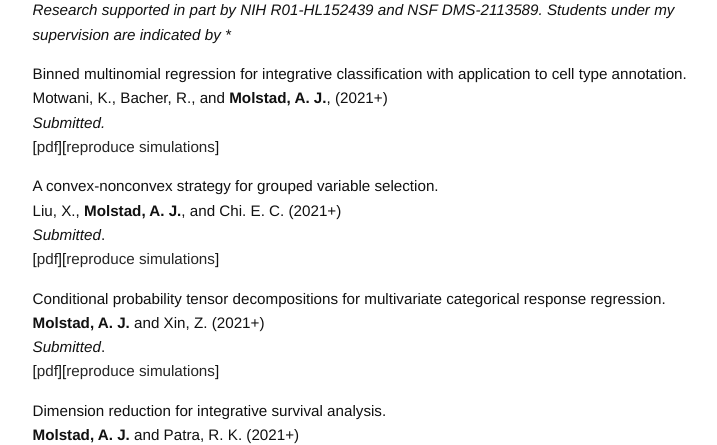
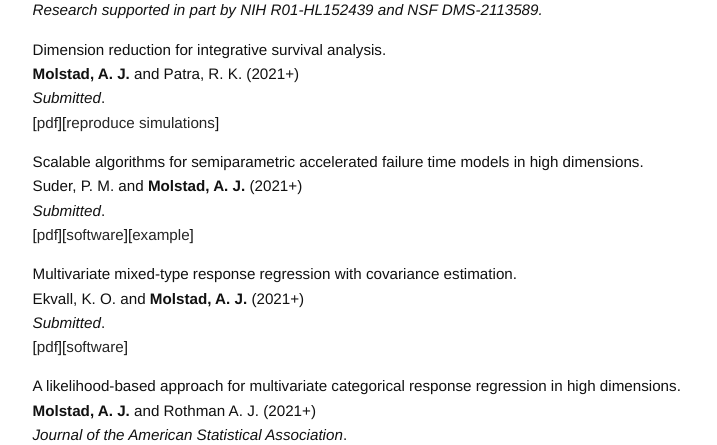
Before and after one commit to ajmolstad/ajmolstad.github.io, a Jekyll site: the page built from research.md, in a window 1280 px wide and 900 px high, cut to the strip 455-900 px from the top of the window. Shown: the whole strip, without its empty margins (275-992 px from the left). Built offline with Jekyll 4.4.1, drawn with Linux system fonts in a browser that asks for light colours.

Commit message:
Update research.md

```diff
--- a/research.md
+++ b/research.md
@@ -6,27 +6,27 @@ permalink: /research/
 {% include image.html url="/images/Norway1.jpg" width=800 align="center" %}
 
 
-*Research supported in part by NIH R01-HL152439 and NSF DMS-2113589. Students under my supervision are indicated by \**
+*Research supported in part by NIH R01-HL152439 and NSF DMS-2113589.*
 
-
+<!--
 Binned multinomial regression for integrative classification with
 application to cell type annotation. <br>
 Motwani, K., Bacher, R., and **Molstad, A. J.**, (2021+) <br>
 *Submitted.* <br>
-[[pdf](https://arxiv.org/abs/2108.02143)][[reproduce simulations](https://github.com/ajmolstad/IntegrativeCox)]<br>
+[[pdf](https://arxiv.org/abs/2108.02143)][[reproduce simulations](https://github.com/ajmolstad/IntegrativeCox)]<br> -->
 
-
+<!--
 A convex-nonconvex strategy for grouped variable selection. <br>
 Liu, X., **Molstad, A. J.**, and Chi. E. C. (2021+) <br>
 *Submitted*. <br>
 [[pdf](https://arxiv.org/abs/2108.02143)][[reproduce simulations](https://github.com/ajmolstad/IntegrativeCox)]<br>
-
-
+ -->
+<!--
 Conditional probability tensor decompositions for
 multivariate categorical response regression. <br>
 **Molstad, A. J.** and Xin, Z. (2021+)<br>
 *Submitted*. <br>
-[[pdf](https://arxiv.org/abs/2108.02143)][[reproduce simulations](https://github.com/ajmolstad/IntegrativeCox)]<br>
+[[pdf](https://arxiv.org/abs/2108.02143)][[reproduce simulations](https://github.com/ajmolstad/IntegrativeCox)]<br>  -->
 
 Dimension reduction for integrative survival analysis. <br>
 **Molstad, A. J.** and Patra, R. K. (2021+)<br>
```
